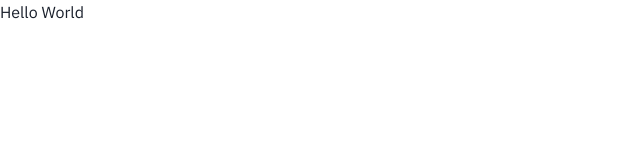
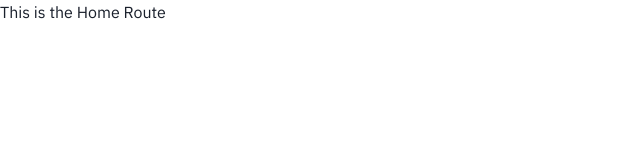
Before and after one commit to Krb0/gamify-ecommerce-react, a React (Create React App) app: page / in a window 1280 px wide. Shown: the top 160 px of the page, without its empty margins (0-640 px from the left). Built offline with nearby package versions, Linux system fonts and the light colour scheme.

Commit message:
models added

```diff
--- a/src/components/Home/index.tsx
+++ b/src/components/Home/index.tsx
@@ -1,7 +1,7 @@
 import { Box } from "@chakra-ui/react";
 
 const Home = () => {
-  return <Box>Hello World</Box>;
+  return <Box>This is the Home Route</Box>;
 };
 
 export default Home;
--- /dev/null
+++ b/src/models/person.schema.ts
@@ -0,0 +1,4 @@
+export interface Person {
+  name: string;
+  id: number;
+}
```
